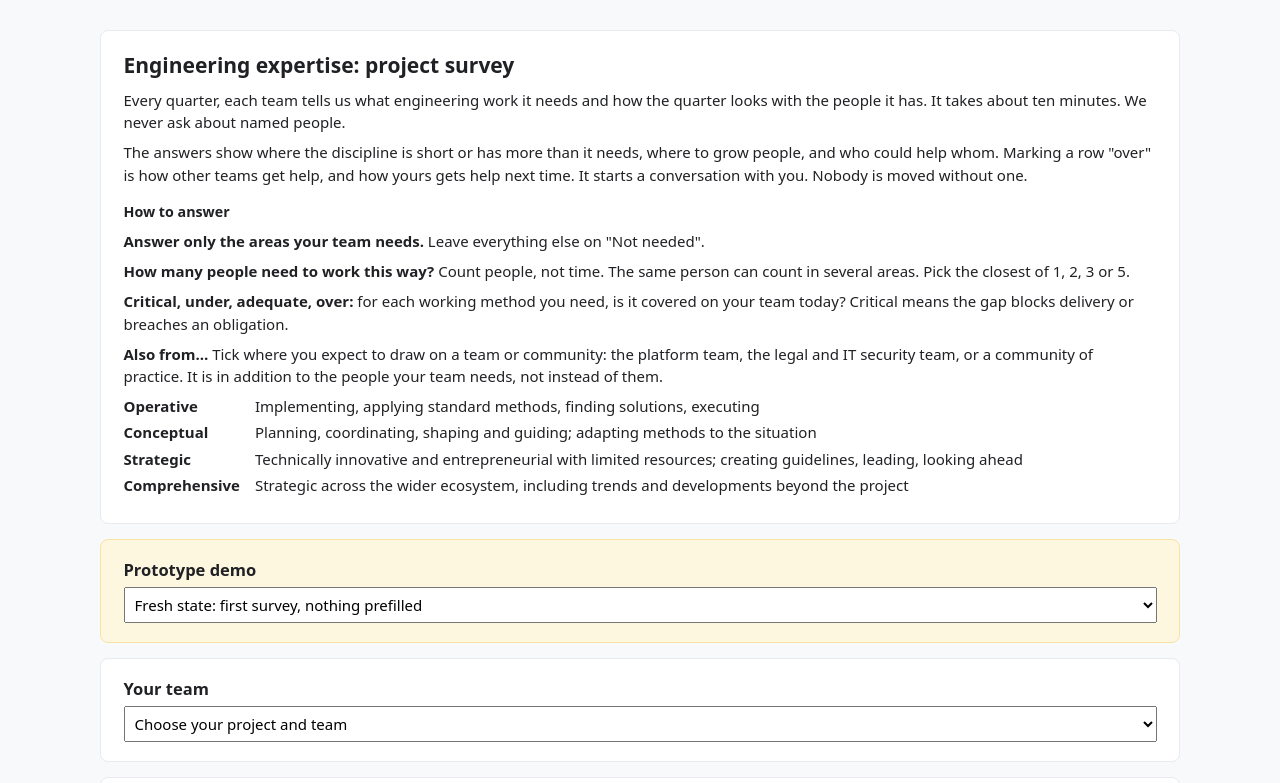
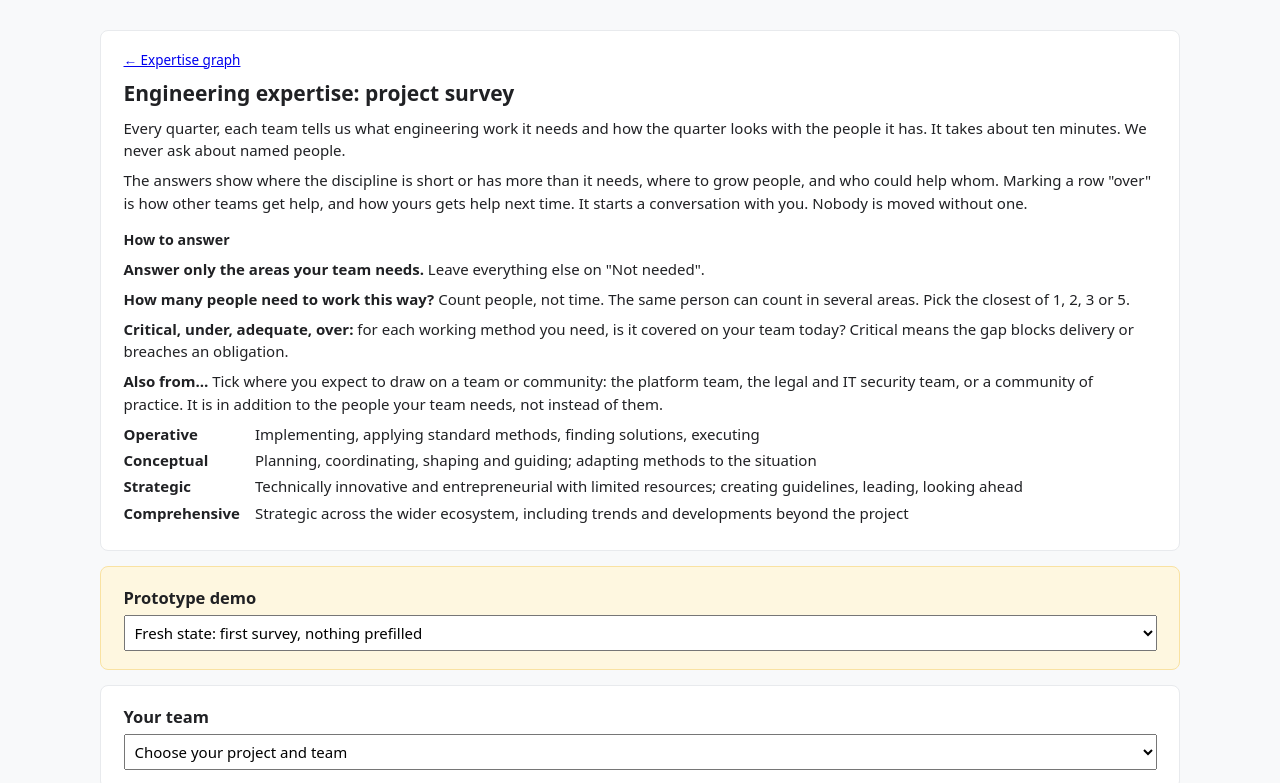
Before and after one commit to digitalservicebund/delivery-expertise, a website: page public/survey.html in a window 1280 px wide. Shown: the top 783 px of the page. Drawn offline with Linux system fonts and the light colour scheme; no server answers; files whose address does not match are found by name.

Commit message:
feat: link graph and survey pages to each other

```diff
--- a/public/survey.html
+++ b/public/survey.html
@@ -59,6 +59,7 @@
       tr.groups .cov { grid-column: 2 / 6; }
       tr.groups th:first-child { display: none; }
     }
+    .page-link { margin: 0 0 0.5rem; font-size: 0.9rem; }
     pre { overflow-x: auto; background: #f1f3f4; padding: 0.75rem; font-size: 0.8rem; }
   </style>
   <script type="module" src="src/survey.js"></script>
@@ -66,6 +67,7 @@
 <body>
   <main>
     <header>
+      <p class="page-link"><a href="index.html">← Expertise graph</a></p>
       <h1>Engineering expertise: project survey</h1>
       <p>Every quarter, each team tells us what engineering work it needs and how the quarter looks with the people it has. It takes about ten minutes. We never ask about named people.</p>
       <p>The answers show where the discipline is short or has more than it needs, where to grow people, and who could help whom. Marking a row "over" is how other teams get help, and how yours gets help next time. It starts a conversation with you. Nobody is moved without one.</p>
--- a/src/style.css
+++ b/src/style.css
@@ -53,6 +53,7 @@ main { grid-area: main; padding: 0 var(--strip, 1.75rem); display: flex; flex-di
 
 h1 { font-size: 1.15rem; margin: 0; }
 h1 span, .muted { color: var(--muted); font-weight: normal; }
+.page-link { margin-left: auto; white-space: nowrap; }
 #progress { margin: 0; }
 .legend { display: flex; gap: 1.25rem; margin: 0; padding: 0; list-style: none; color: var(--muted); font-size: 0.85rem; }
 i { display: inline-block; width: 0.7em; height: 0.7em; border-radius: 50%; margin-right: 0.45em; flex: none; }
```
Also changed, not shown: public/index.html (+1 -0 lines).
